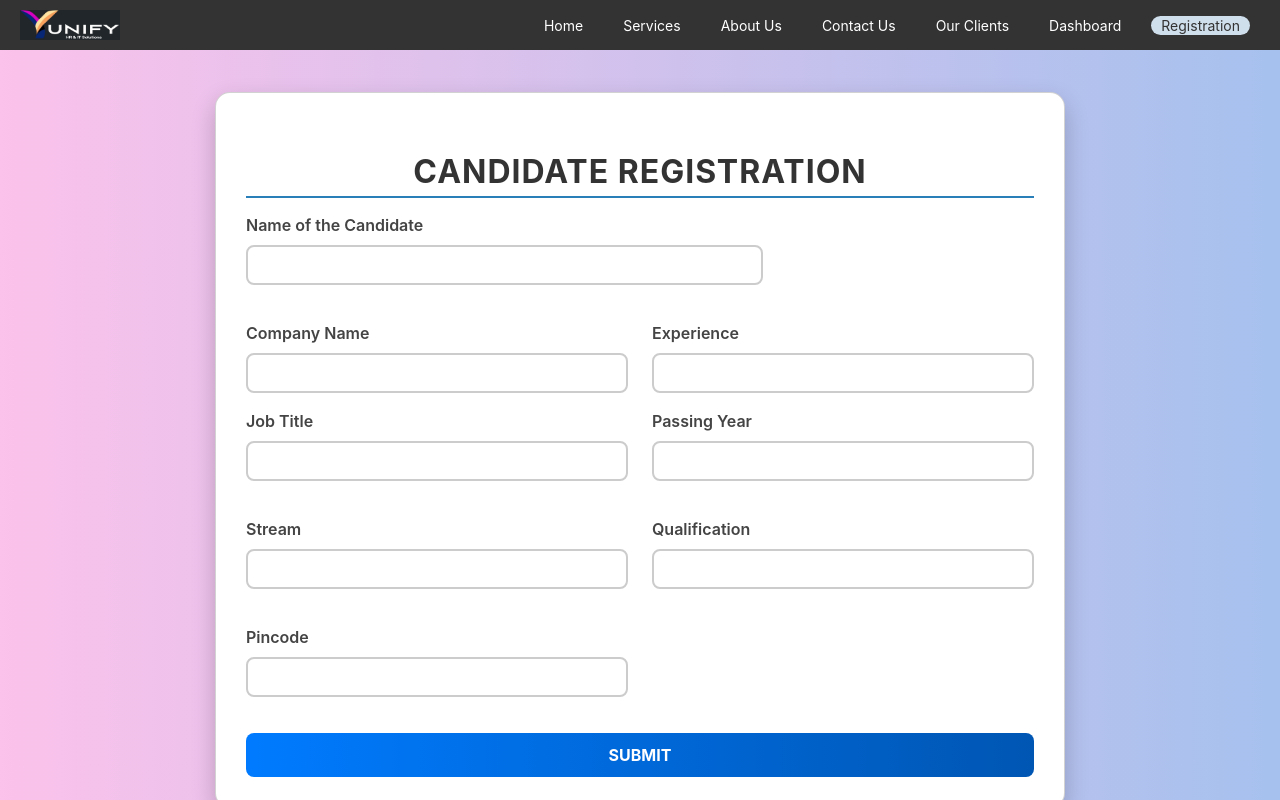
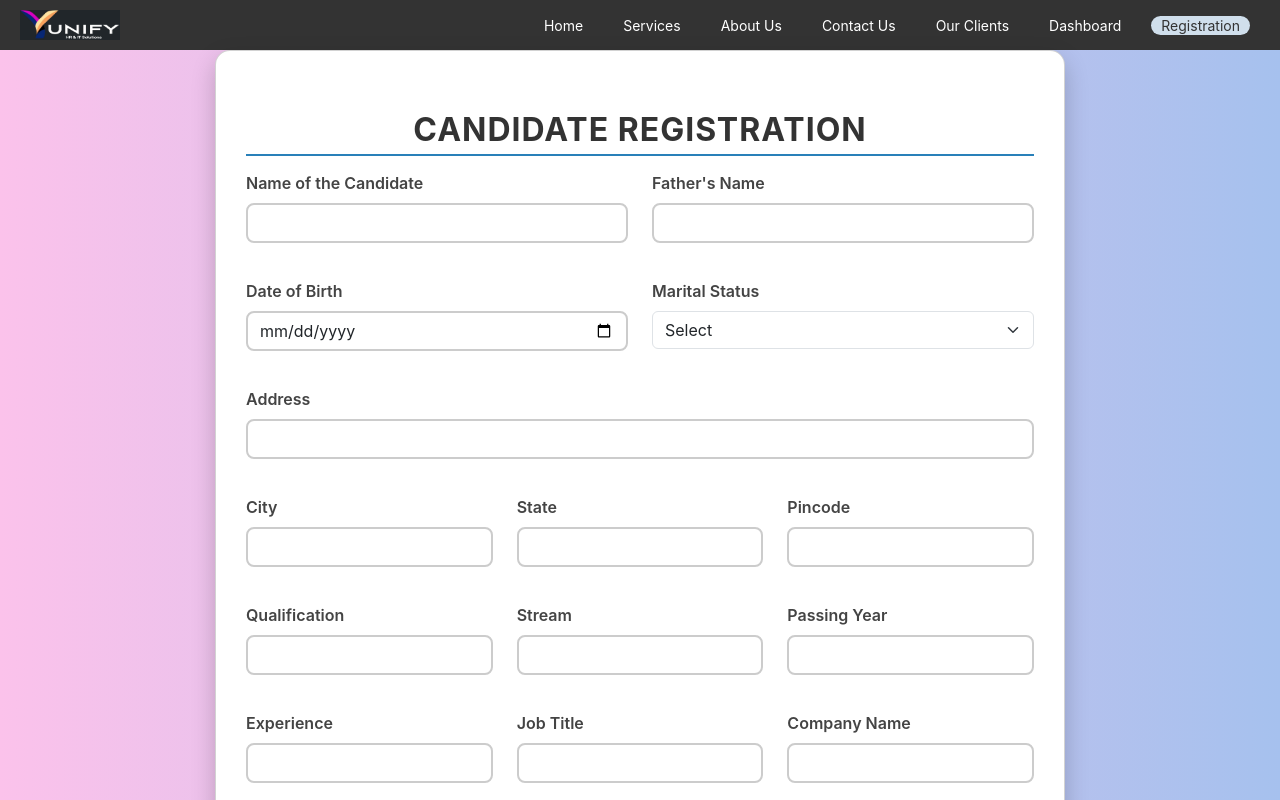
Before and after one commit to piyushsalvi7898/frontend-repo, a React (Create React App) app: page /registration-form in a window 1280 px wide. Shown: the top 800 px of the page. Built offline with nearby package versions, Linux system fonts and the light colour scheme; no server answers.

Commit message:
tuesday correction in Frontendss

```diff
--- a/src/pages/RegistrationForm .js
+++ b/src/pages/RegistrationForm .js
@@ -5,6 +5,7 @@ import "../css/Registration.css";
 
 const RegistrationForm = () => {
   const [formData, setFormData] = useState({
+    uniqueId: "",
     name: "",
     fatherName: "",
     dob: "",
@@ -12,18 +13,16 @@ const RegistrationForm = () => {
     address: "",
     city: "",
     state: "",
+    pincode: "",
+    qualification: "",
+    stream: "",
+    passingYear: "",
+    experience: "",
+    jobTitle: "",
+    companyName: "",
+    email: "",
     mobile: "",
-    alternateNumber: "",
-    email: "",
-    upiTransactionId: "",
-    uniqueId: "",
-    companyName: "",
-    jobTitle: "",
-    experience: "",
-    passingYear: "",
-    stream: "",
-    qualification: "",
-    pincode: ""
+    reference: "",
   });
 
   const backendURL = "https://backend-repo-q9e4.onrender.com";
@@ -69,14 +68,27 @@ const RegistrationForm = () => {
         alert("Candidate registered successfully!");
         fetchUniqueId();
         setFormData({
-          name: "", fatherName: "", dob: "", maritalStatus: "",
-          address: "", city: "", state: "", mobile: "", alternateNumber: "",
-          email: "", upiTransactionId: "", uniqueId: "", companyName: "",
-          jobTitle: "", experience: "", passingYear: "", stream: "",
-          qualification: "", pincode: ""
+          uniqueId: "",
+          name: "",
+          fatherName: "",
+          dob: "",
+          maritalStatus: "",
+          address: "",
+          city: "",
+          state: "",
+          pincode: "",
+          qualification: "",
+          stream: "",
+          passingYear: "",
+          experience: "",
+          jobTitle: "",
+          companyName: "",
+          email: "",
+          mobile: "",
+          reference: "",
         });
       } else {
-        alert("Error registering candidate. Please try again.");
+        alert("Error registering candidate. Please check required fields.");
       }
     } catch (error) {
       console.error("Error:", error);
@@ -90,57 +102,116 @@ const RegistrationForm = () => {
         <h2 className="text-center registration-title">CANDIDATE REGISTRATION</h2>
         <Form onSubmit={handleSubmit}>
           <Row>
-            <Col md={8}>
+            <Col md={6}>
               <Form.Group className="mb-3">
                 <Form.Label>Name of the Candidate</Form.Label>
                 <Form.Control type="text" name="name" value={formData.name} onChange={handleChange} required />
               </Form.Group>
             </Col>
+            <Col md={6}>
+              <Form.Group className="mb-3">
+                <Form.Label>Father's Name</Form.Label>
+                <Form.Control type="text" name="fatherName" value={formData.fatherName} onChange={handleChange} required />
+              </Form.Group>
+            </Col>
           </Row>
+
           <Row>
             <Col md={6}>
               <Form.Group className="mb-3">
-                <Form.Label>Company Name</Form.Label>
-                <Form.Control type="text" name="companyName" value={formData.companyName} onChange={handleChange} required />
-              </Form.Group>
-              <Form.Group className="mb-3">
-                <Form.Label>Job Title</Form.Label>
-                <Form.Control type="text" name="jobTitle" value={formData.jobTitle} onChange={handleChange} required />
+                <Form.Label>Date of Birth</Form.Label>
+                <Form.Control type="date" name="dob" value={formData.dob} onChange={handleChange} required />
               </Form.Group>
             </Col>
             <Col md={6}>
               <Form.Group className="mb-3">
-                <Form.Label>Experience</Form.Label>
-                <Form.Control type="text" name="experience" value={formData.experience} onChange={handleChange} required />
-              </Form.Group>
-              <Form.Group className="mb-3">
-                <Form.Label>Passing Year</Form.Label>
-                <Form.Control type="text" name="passingYear" value={formData.passingYear} onChange={handleChange} required />
+                <Form.Label>Marital Status</Form.Label>
+                <Form.Select name="maritalStatus" value={formData.maritalStatus} onChange={handleChange} required>
+                  <option value="">Select</option>
+                  <option value="Single">Single</option>
+                  <option value="Married">Married</option>
+                </Form.Select>
               </Form.Group>
             </Col>
           </Row>
+
           <Row>
-            <Col md={6}>
+            <Col md={12}>
               <Form.Group className="mb-3">
-                <Form.Label>Stream</Form.Label>
-                <Form.Control type="text" name="stream" value={formData.stream} onChange={handleChange} required />
-              </Form.Group>
-            </Col>
-            <Col md={6}>
-              <Form.Group className="mb-3">
-                <Form.Label>Qualification</Form.Label>
-                <Form.Control type="text" name="qualification" value={formData.qualification} onChange={handleChange} required />
+                <Form.Label>Address</Form.Label>
+                <Form.Control type="text" name="address" value={formData.address} onChange={handleChange} required />
               </Form.Group>
             </Col>
           </Row>
+
           <Row>
-            <Col md={6}>
+            <Col md={4}>
+              <Form.Group className="mb-3">
+                <Form.Label>City</Form.Label>
+                <Form.Control type="text" name="city" value={formData.city} onChange={handleChange} required />
+              </Form.Group>
+            </Col>
+            <Col md={4}>
+              <Form.Group className="mb-3">
+                <Form.Label>State</Form.Label>
+                <Form.Control type="text" name="state" value={formData.state} onChange={handleChange} required />
+              </Form.Group>
+            </Col>
+            <Col md={4}>
               <Form.Group className="mb-3">
                 <Form.Label>Pincode</Form.Label>
                 <Form.Control type="text" name="pincode" value={formData.pincode} onChange={handleChange} required />
               </Form.Group>
             </Col>
           </Row>
+
+          <Row>
+            <Col md={4}>
+              <Form.Group className="mb-3">
+                <Form.Label>Qualification</Form.Label>
+                <Form.Control type="text" name="qualification" value={formData.qualification} onChange={handleChange} required />
+              </Form.Group>
+            </Col>
+            <Col md={4}>
+              <Form.Group className="mb-3">
+                <Form.Label>Stream</Form.Label>
+                <Form.Control type="text" name="stream" value={formData.stream} onChange={handleChange} required />
+              </Form.Group>
+            </Col>
+            <Col md={4}>
+              <Form.Group className="mb-3">
+                <Form.Label>Passing Year</Form.Label>
+                <Form.Control type="number" name="passingYear" value={formData.passingYear} onChange={handleChange} required />
+              </Form.Group>
+            </Col>
+          </Row>
+
+          <Row>
+            <Col md={4}>
+              <Form.Group className="mb-3">
+                <Form.Label>Experience</Form.Label>
+                <Form.Control type="text" name="experience" value={formData.experience} onChange={handleChange} required />
+              </Form.Group>
+            </Col>
+            <Col md={4}>
+              <Form.Group className="mb-3">
+                <Form.Label>Job Title</Form.Label>
+                <Form.Control type="text" name="jobTitle" value={formData.jobTitle} onChange={handleChange} required />
+              </Form.Group>
+            </Col>
+            <Col md={4}>
+              <Form.Group className="mb-3">
+                <Form.Label>Company Name</Form.Label>
+                <Form.Control type="text" name="companyName" value={formData.companyName} onChange={handleChange} required />
+              </Form.Group>
+            </Col>
+          </Row>
+
+          <Form.Group className="mb-3">
+            <Form.Label>Reference</Form.Label>
+            <Form.Control type="text" name="reference" value={formData.reference} onChange={handleChange} />
+          </Form.Group>
+
           <Button variant="primary" type="submit" className="submit-btn">Submit</Button>
         </Form>
       </Card>
```
